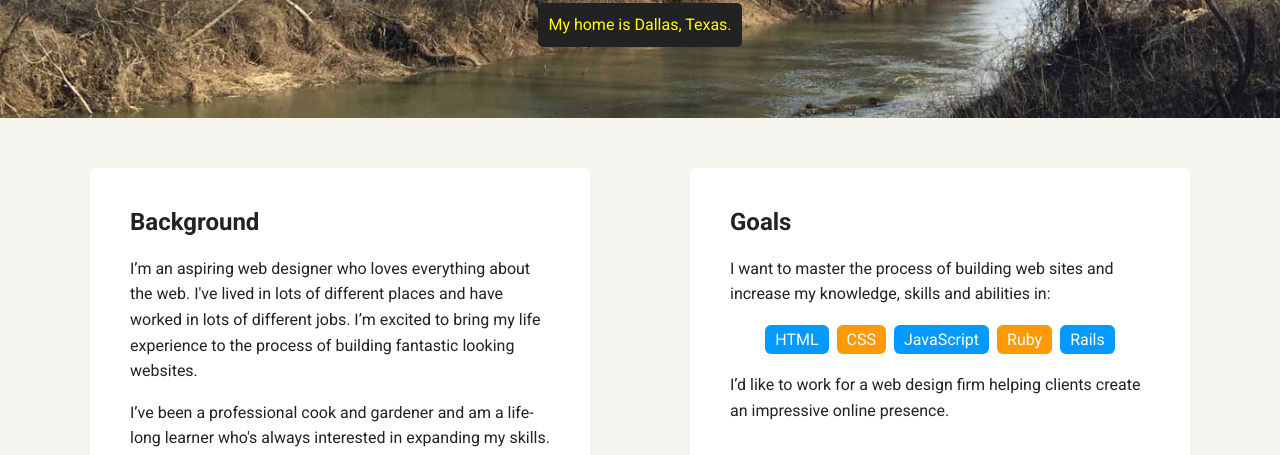
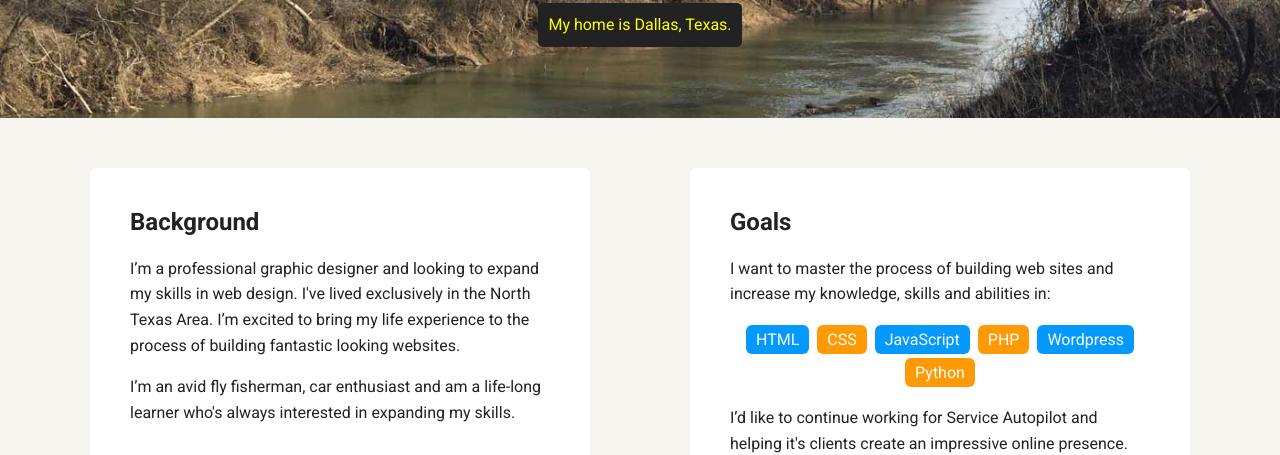
Before and after one commit to szinkdesign/TeamTreeHouse-TechDegree-Project-1, a plain HTML site: page index.html in a window 1280 px wide. Shown: the part 352-807 px from the top of the page. Drawn offline with Linux system fonts and the light colour scheme; a web font is replaced by a local one.

Commit message:
Update index.html

```diff
--- a/index.html
+++ b/index.html
@@ -25,8 +25,8 @@
     <main class="flex">
       <div class="card">
         <h2>Background</h2>
-        <p>I’m an aspiring web designer who loves everything about the web. I've lived in lots of different places and have worked in lots of different jobs. I’m excited to bring my life experience to the process of building fantastic looking websites.</p>
-        <p>I’ve been a professional cook and gardener and am a life-long learner who's always interested in expanding my skills.</p>
+        <p>I’m a professional graphic designer and looking to expand my skills in web design. I've lived exclusively in the North Texas Area. I’m excited to bring my life experience to the process of building fantastic looking websites.</p>
+        <p>I’m an avid fly fisherman, car enthusiast and am a life-long learner who's always interested in expanding my skills.</p>
       </div>
 
       <div class="card">
@@ -36,10 +36,11 @@
           <li>HTML</li>
           <li>CSS</li>
           <li>JavaScript</li>
-          <li>Ruby</li>
-          <li>Rails</li>
+          <li>PHP</li>
+          <li>Wordpress</li>
+          <li>Python</li>
         </ul>
-        <p>I’d like to work for a web design firm helping clients create an impressive online presence.</p>
+        <p>I’d like to continue working for Service Autopilot and helping it's clients create an impressive online presence.</p>
       </div>
 
     </main>
```
